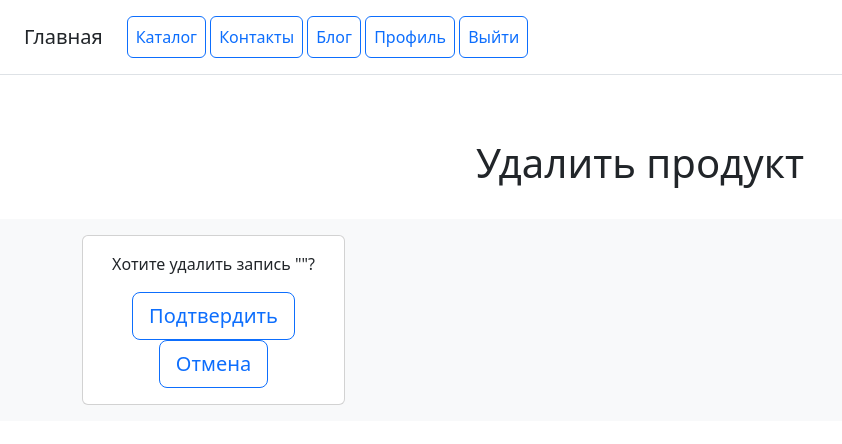
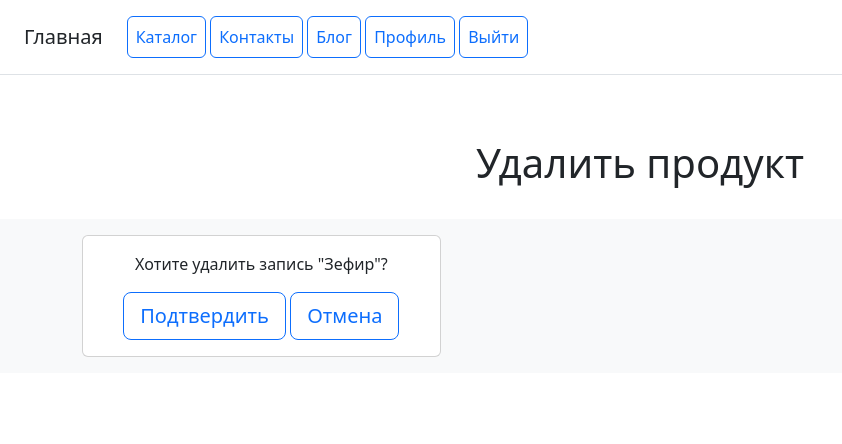
Before and after one commit to elenaludina0573/Online_store_projekt, a Django app: page /catalog/1/delete/ in a window 1280 px wide. Shown: the top 444 px of the page, without its empty margins (0-842 px from the left). Run offline with Django 5.2, Linux system fonts and the light colour scheme; the visitor is signed in with stand-in values (Sample User, id 1); data comes from the database, SQL or seed files in the repository.

Commit message:
Amendments

```diff
--- a/catalog/templates/catalog/product_confirm_delete.html
+++ b/catalog/templates/catalog/product_confirm_delete.html
@@ -9,17 +9,15 @@
             <div class="row row-cols-1 row-cols-sm-1 row-cols-md-2 g-3">
                     <div class="col-12">
                         <div class="row">
-                            <div class="col-6">
+                            <div class="col-8">
                                 <div class="card">
                                     <div class="card-body">
                                         <form method="post" enctype="multipart/form-data">
                                             {% csrf_token %}
-                                            <p> Хотите удалить запись "{{ object.title }}"? </p>
+                                            <p> Хотите удалить запись "{{ object.name }}"? </p>
                                             <button type="submit" class="btn btn-lg btn-block btn-outline-primary">Подтвердить</button>
-
+                                            <a href="{% url 'catalog:product_list' %}" class="btn btn-lg btn-block btn-outline-primary">Отмена</a>
                                         </form>
-                                        <a href="{% url 'catalog:product_list' %}" class="btn btn-lg btn-block btn-outline-primary">Отмена</a>
-
                                     </div>
                                 </div>
                             </div>
```
